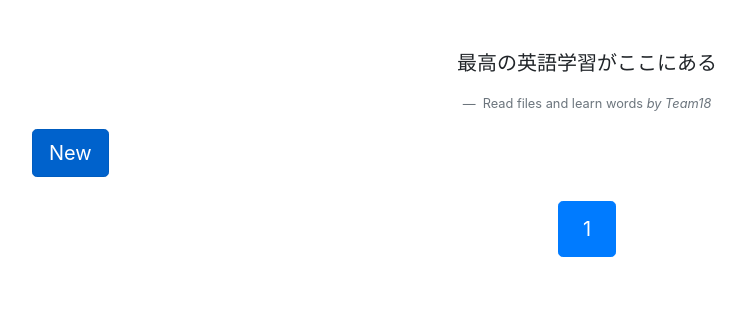
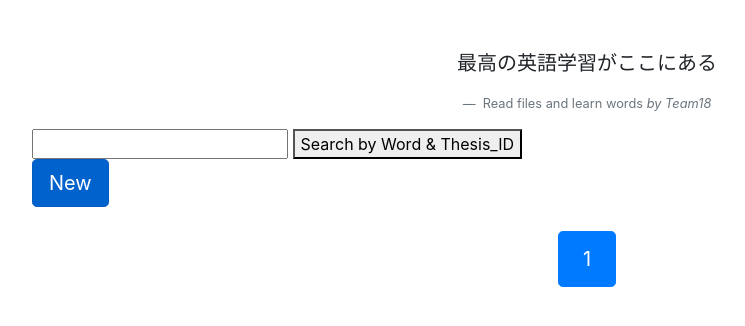
Before and after one commit to YHU-team18/Read-files-and-learn-words, a Django app: page /all_list/ in a window 1280 px wide. Shown: the part 56-382 px from the top of the page, without its empty margins (53-798 px from the left). Run offline with Django 4.2, Linux system fonts and the light colour scheme; data that the repository does not hold is empty; some libraries are stand-ins or nearby versions.

Commit message:
search window

```diff
--- a/src/templates/all_list.html
+++ b/src/templates/all_list.html
@@ -17,6 +17,10 @@ List(RFLW)
 </figure>
 
 <div class="container">
+    <form action="" method="get">
+        <input name = "search" value="{{ request.GET.search }}" type="text">
+        <button type="submit">Search by Word & Thesis_ID</button>
+    </form>
     <a href="{% url 'add_words' %}" class="btn btn-primary btn-lg active" role="button" aria-pressed="true">New</a>
     {% for i in word_list %}
     <div class="border-bottom border-secondary">
@@ -57,11 +61,11 @@ List(RFLW)
         {% if page_obj.has_previous %}
             {% if page_obj.number > 4 %}
                 <li class="page-item">
-                    <a class="page-link" href="?page=1">&laquo; first</a>
+                    <a class="page-link" href="?page=1&search={{ request.GET.search }}">&laquo; first</a>
                 </li>
             {% endif %}
             <li class="page-item">
-                <a class="page-link" href="?page={{ page_obj.previous_page_number }}">
+                <a class="page-link" href="?page={{ page_obj.previous_page_number }}&search={{ request.GET.search }}">
                     <span aria-hidden="true">&laquo;</span>
                 </a>
             </li>
@@ -72,19 +76,19 @@ List(RFLW)
                 {% if page_obj.number == num %}
                     <li class="page-item active"><a class="page-link" href="#">{{ num }}</a></li>
                 {% else %}
-                    <li class="page-item"><a class="page-link" href="?page={{ num }}">{{ num }}</a></li>
+                    <li class="page-item"><a class="page-link" href="?page={{ num }}&search={{ request.GET.search }}">{{ num }}</a></li>
                 {% endif %}
             {% endif %}
         {% endfor %}
         {% if page_obj.has_next %}
             <li class="page-item">
-                <a class="page-link" href="?page={{ page_obj.next_page_number }}">
+                <a class="page-link" href="?page={{ page_obj.next_page_number }}&search={{ request.GET.search }}">
                     <span aria-hidden="true">&raquo;</span>
                 </a>
             </li>
             {% if page_obj.number < page_obj.paginator.num_pages|add:-2 %}
                 <li class="page-item">
-                    <a class="page-link" href="?page={{ page_obj.paginator.num_pages }}">last &raquo;</a>
+                    <a class="page-link" href="?page={{ page_obj.paginator.num_pages }}&search={{ request.GET.search }}">last &raquo;</a>
                 </li>
             {% endif %}
         {% endif %}
--- a/src/words/views.py
+++ b/src/words/views.py
@@ -1,12 +1,15 @@
+import os
 from re import template
+
 from django.views.generic import TemplateView, CreateView, ListView, CreateView, UpdateView, DetailView
-from .models import Word
 from django.urls import reverse_lazy
 from django.shortcuts import render
-import os
 from django.core.files.storage import default_storage
 from django.core.files.base import ContentFile
 from django.conf import settings
+from django.db.models import Q
+
+from .models import Word
 
 # Create your views here.
 
@@ -58,6 +61,17 @@ class AllList(ListView):
     model = Word
     paginate_by: int = 5
 
+    def get_queryset(self):
+        # Reference: https://noumenon-th.net/programming/2019/12/18/django-search/
+        q_word = self.request.GET.get('search')
+
+        if q_word:
+            object_list = self.model.objects.filter(
+                Q(word__startswith=q_word) | Q(word__exact=q_word)) # startswith, icontains
+        else:
+            object_list = self.model.objects.all()
+        return object_list
+
 class UpDateI(UpdateView):
     """
     指定されたIDのwordを更新する
```
